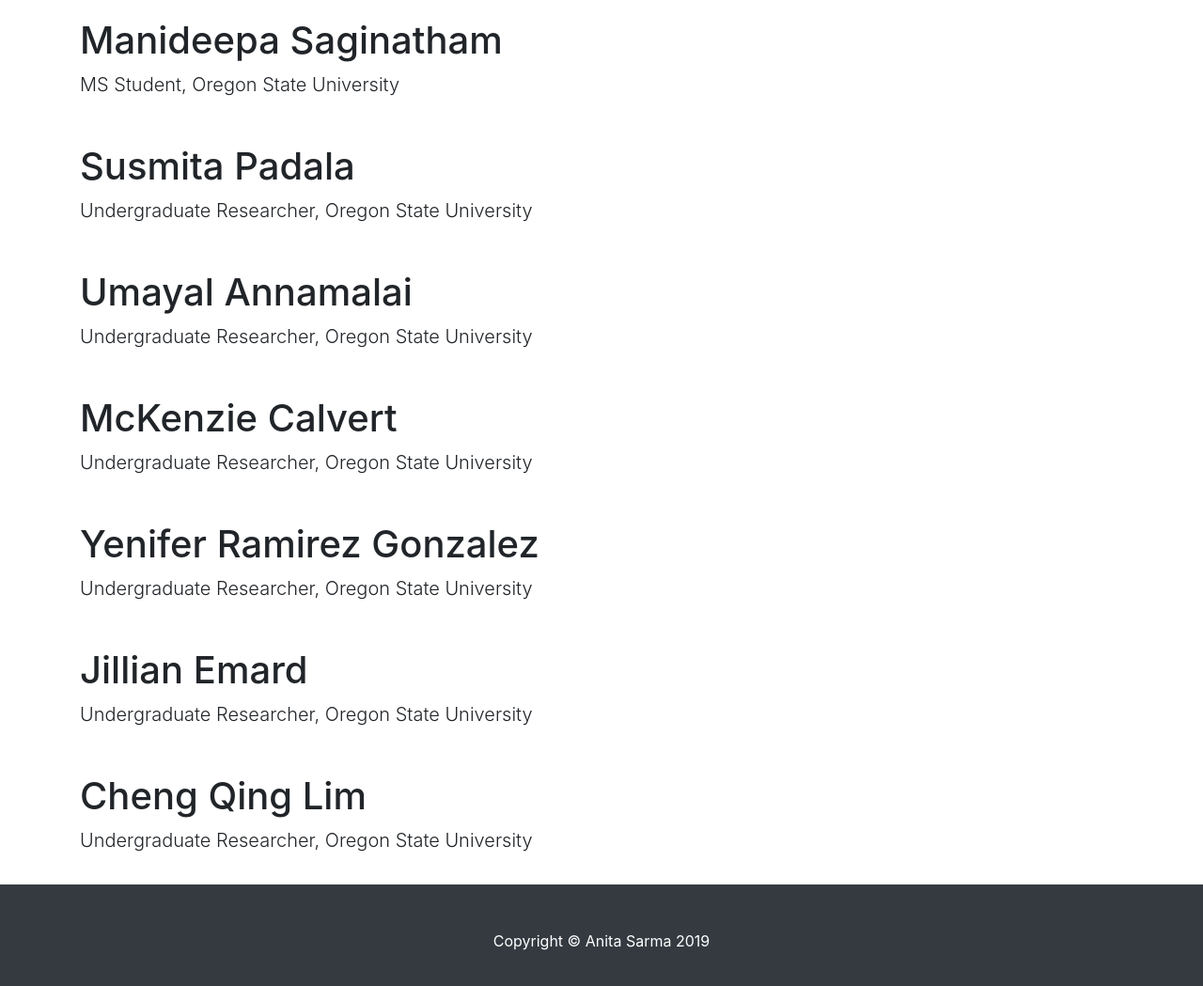
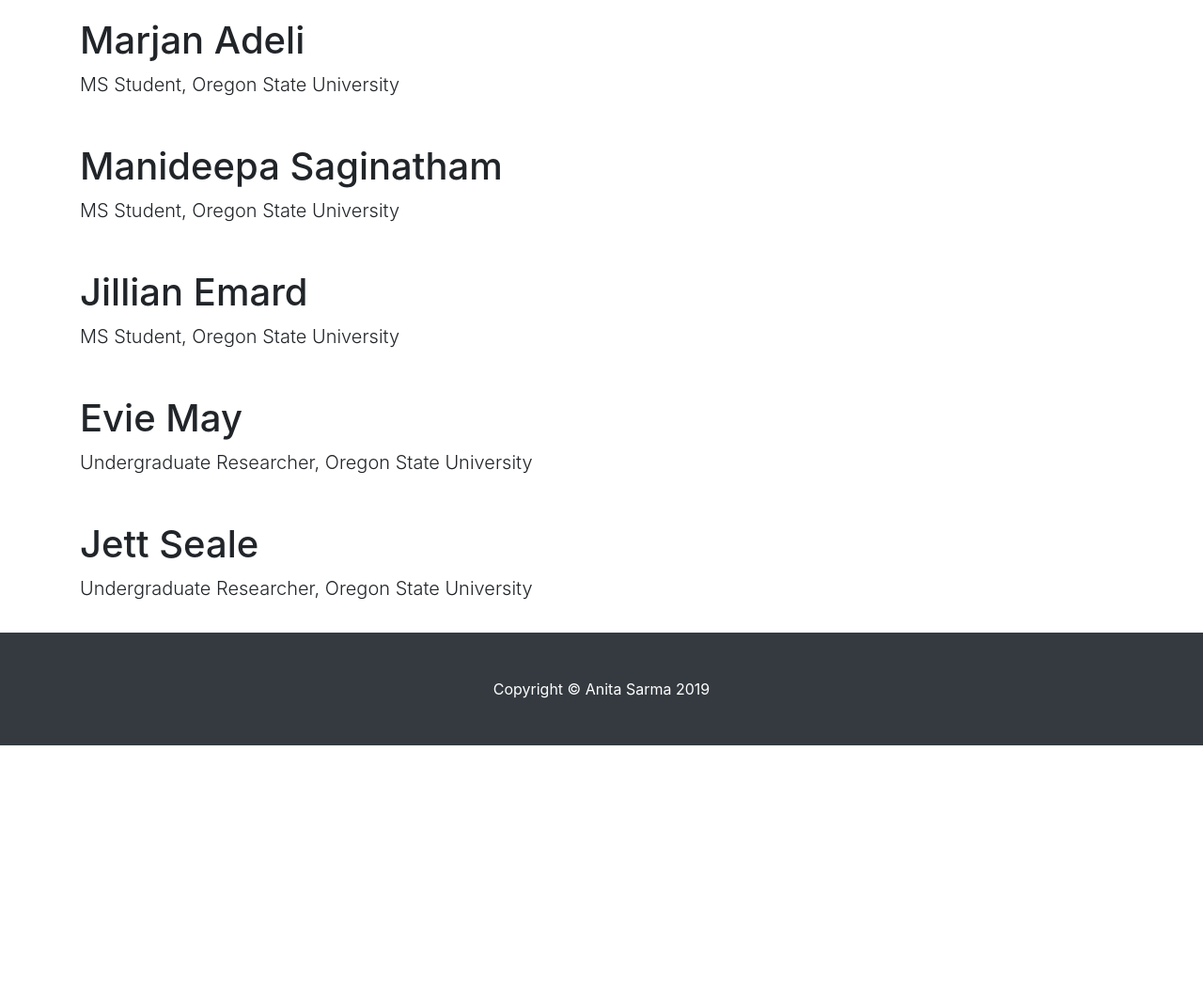
Before and after one commit to EPICLab/EPICLab.github.io, a website: page people.html in a window 1280 px wide. Shown: the part 1259-2308 px from the top of the page at 94% size. After the commit the page ends 2052 px from the top, so only its background shows below. Drawn offline with Linux system fonts and the light colour scheme.

Commit message:
updated people and home pages

```diff
--- a/people.html
+++ b/people.html
@@ -8,7 +8,7 @@
     <meta name="description" content="">
     <meta name="author" content="">
 
-    <title>Sarma Research Lab</title>
+    <title>EPIC Lab</title>
 
     <!-- Bootstrap core CSS -->
     <link href="vendor/bootstrap/css/bootstrap.min.css" rel="stylesheet">
@@ -23,14 +23,14 @@
     <!-- Navigation -->
     <nav class="navbar navbar-expand-lg navbar-dark bg-dark fixed-top">
       <div class="container">
-        <a class="navbar-brand" href="https://sarmaresearch.github.io/">Sarma Research Lab</a>
+        <a class="navbar-brand" href="https://epiclab.github.io/">EPIC Lab</a>
         <button class="navbar-toggler" type="button" data-toggle="collapse" data-target="#navbarResponsive" aria-controls="navbarResponsive" aria-expanded="false" aria-label="Toggle navigation">
           <span class="navbar-toggler-icon"></span>
         </button>
         <div class="collapse navbar-collapse" id="navbarResponsive">
           <ul class="navbar-nav ml-auto">
             <li class="nav-item active">
-              <a class="nav-link" href="https://sarmaresearch.github.io/">Home</a>
+              <a class="nav-link" href="https://epiclab.github.io/">Home</a>
             </li>
             <li class="nav-item">
               <a class="nav-link" href="people.html">People<span class="sr-only">(current)</span></a>
@@ -104,6 +104,13 @@
     </section>
 
     <section class="py-3">
+        <div class="container">
+          <h1>Amreeta Chatterjee</h1>
+          <p class="lead">PhD Student, Oregon State University</p>
+        </div>
+      </section>
+
+    <section class="py-3">
       <div class="container">
         <h1>Marjan Adeli</h1>
         <p class="lead">MS Student, Oregon State University</p>
@@ -119,45 +126,24 @@
 
     <section class="py-3">
       <div class="container">
-        <h1>Susmita Padala</h1>
+        <h1>Jillian Emard</h1>
+        <p class="lead">MS Student, Oregon State University</p>
+      </div>
+    </section>
+
+    <section class="py-3">
+      <div class="container">
+        <h1>Evie May</h1>
         <p class="lead">Undergraduate Researcher, Oregon State University</p>
       </div>
     </section>
 
     <section class="py-3">
-      <div class="container">
-        <h1>Umayal Annamalai</h1>
-        <p class="lead">Undergraduate Researcher, Oregon State University</p>
-      </div>
-    </section>
-
-    <section class="py-3">
-      <div class="container">
-        <h1>McKenzie Calvert</h1>
-        <p class="lead">Undergraduate Researcher, Oregon State University</p>
-      </div>
-    </section>
-
-    <section class="py-3">
-      <div class="container">
-        <h1>Yenifer Ramirez Gonzalez</h1>
-        <p class="lead">Undergraduate Researcher, Oregon State University</p>
-      </div>
-    </section>
-
-    <section class="py-3">
-      <div class="container">
-        <h1>Jillian Emard</h1>
-        <p class="lead">Undergraduate Researcher, Oregon State University</p>
-      </div>
-    </section>
-
-    <section class="py-3">
-      <div class="container">
-        <h1>Cheng Qing Lim</h1>
-        <p class="lead">Undergraduate Researcher, Oregon State University</p>
-      </div>
-    </section>
+        <div class="container">
+          <h1>Jett Seale</h1>
+          <p class="lead">Undergraduate Researcher, Oregon State University</p>
+        </div>
+      </section>
 
     <!-- Footer -->
     <footer class="py-5 bg-dark">
```
Also changed, not shown: index.html (+8 -4 lines), 1 other file.
